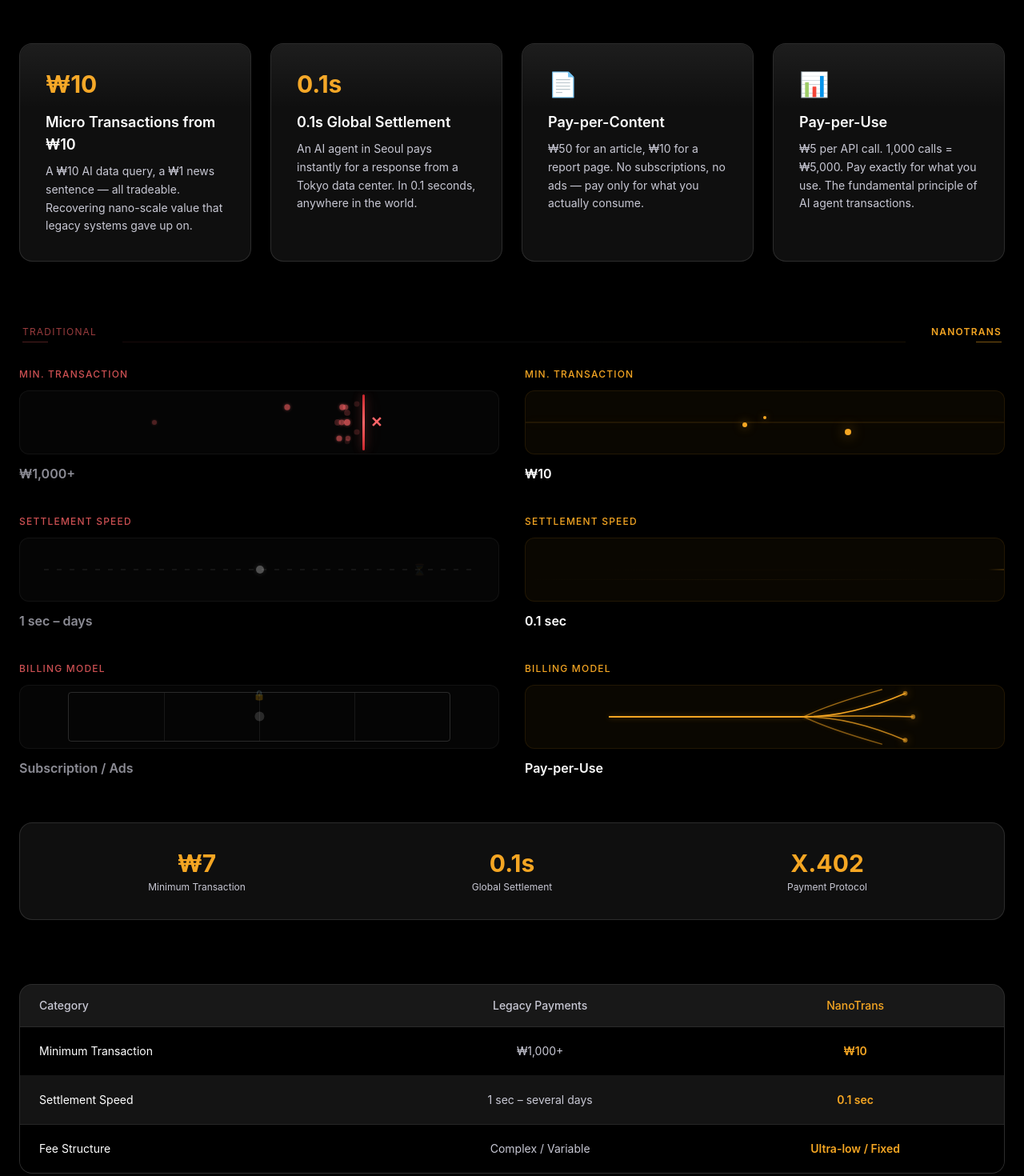
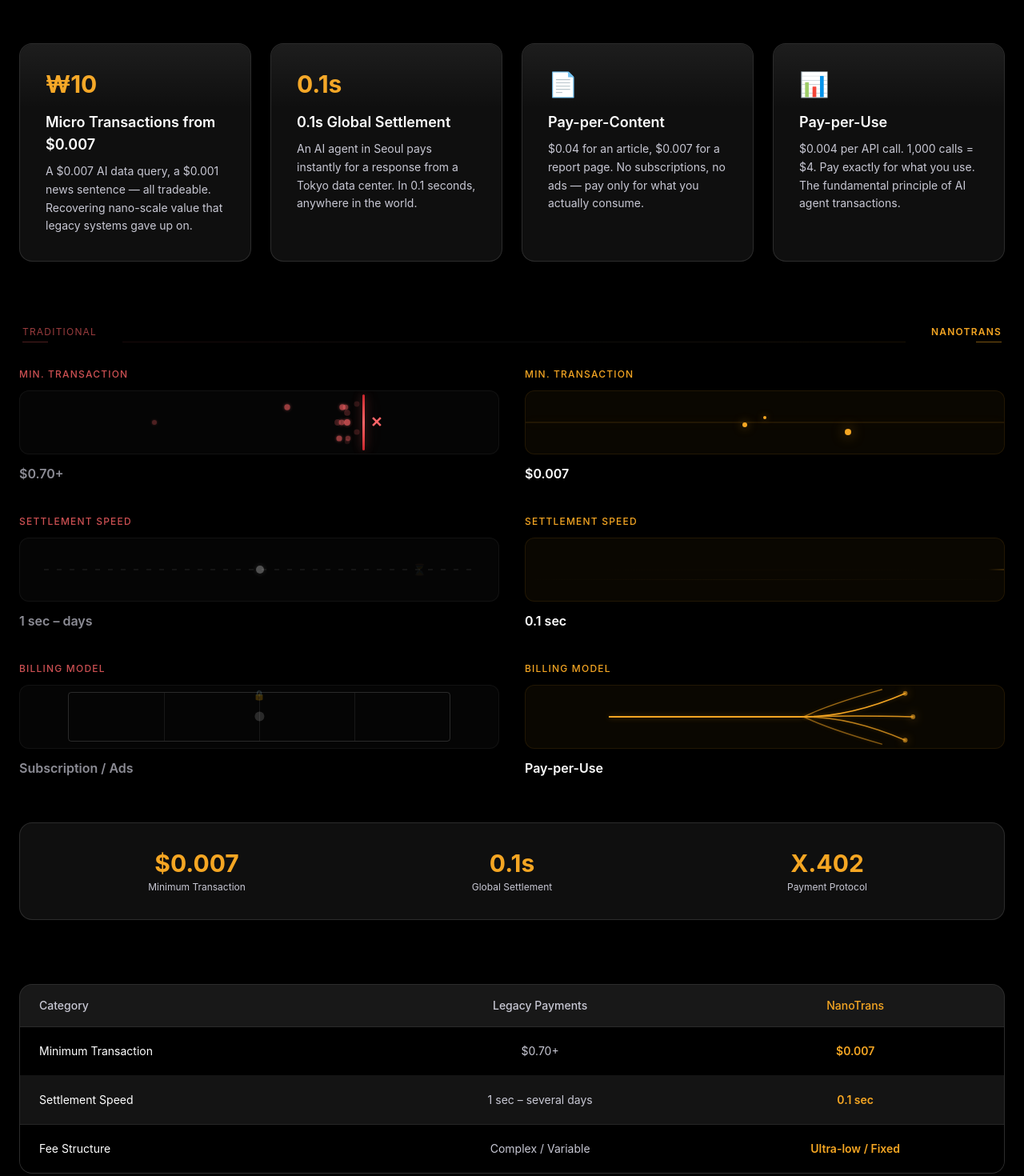
Before and after one commit to wiselake/homepage, a Next.js app: page /en/nanotrans in a window 1280 px wide. Shown: the part 480-1950 px from the top of the page at 80% size. Built offline with nearby package versions, Linux system fonts and the light colour scheme.

Commit message:
Convert English version currency from KRW to USD
- ₩10 → $0.007, ₩1,000 → $0.70, etc. across all en.json text
- Move stat values to i18n keys for locale-aware display
- NanoTransComparison stats now use translated values

Co-Authored-By: Claude Opus 4.6 <noreply@anthropic.com>

```diff
--- a/src/components/sections/NanoTransComparison.tsx
+++ b/src/components/sections/NanoTransComparison.tsx
@@ -509,9 +509,9 @@ export function NanoTransComparison() {
         transition={{ delay: 1.2, duration: 0.6 }}
       >
         {[
-          { value: "₩10", sub: t("stat.minTx") },
-          { value: "0.1s", sub: t("stat.settlement") },
-          { value: "X.402", sub: t("stat.protocol") },
+          { value: t("stat.minTxValue"), sub: t("stat.minTx") },
+          { value: t("stat.settlementValue"), sub: t("stat.settlement") },
+          { value: t("stat.protocolValue"), sub: t("stat.protocol") },
         ].map((stat, i) => (
           <div key={i} className="text-center">
             <div className="text-2xl sm:text-3xl font-bold text-accent mb-1">
--- a/src/messages/en.json
+++ b/src/messages/en.json
@@ -27,7 +27,7 @@
     "visionLabel": "Vision",
     "visionTitle1": "The Micro-Capillaries of the AI Economy",
     "visionTitle2": "The Global Standard for Value Exchange",
-    "visionDesc": "In a world where AI agents transact autonomously, even ₩10 worth of data must reach anywhere on the globe in 0.1 seconds. WiseLake builds that pathway.",
+    "visionDesc": "In a world where AI agents transact autonomously, even a fraction of a cent worth of data must reach anywhere on the globe in 0.1 seconds. WiseLake builds that pathway.",
     "missionLabel": "Mission",
     "missionTitle1": "Fair Value for Every Data",
     "missionTitle2": "and Every Piece of Content",
@@ -40,7 +40,7 @@
     "subtitle2": "Legacy payment systems cannot keep up.",
     "minAmount": {
       "title": "Minimum Transaction Too High",
-      "desc": "A ₩10 data query, a ₩1 news sentence — in legacy payment systems, fees exceed the principal. Nano-scale transactions between AI agents simply cannot happen."
+      "desc": "A $0.007 data query, a $0.001 news sentence — in legacy payment systems, fees exceed the principal. Nano-scale transactions between AI agents simply cannot happen."
     },
     "latency": {
       "title": "Slow Settlement",
@@ -57,8 +57,8 @@
     "subtitle": "Just as HTTP became the standard for information transfer, the X.402 Protocol becomes the standard for AI agent payments.",
     "features": {
       "microPayment": {
-        "title": "Micro Transactions from ₩10",
-        "desc": "A ₩10 AI data query, a ₩1 news sentence — all tradeable. Recovering nano-scale value that legacy systems gave up on."
+        "title": "Micro Transactions from $0.007",
+        "desc": "A $0.007 AI data query, a $0.001 news sentence — all tradeable. Recovering nano-scale value that legacy systems gave up on."
       },
       "settlement": {
         "title": "0.1s Global Settlement",
@@ -66,11 +66,11 @@
       },
       "payPerContent": {
         "title": "Pay-per-Content",
-        "desc": "₩50 for an article, ₩10 for a report page. No subscriptions, no ads — pay only for what you actually consume."
+        "desc": "$0.04 for an article, $0.007 for a report page. No subscriptions, no ads — pay only for what you actually consume."
       },
       "payPerUse": {
         "title": "Pay-per-Use",
-        "desc": "₩5 per API call. 1,000 calls = ₩5,000. Pay exactly for what you use. The fundamental principle of AI agent transactions."
+        "desc": "$0.004 per API call. 1,000 calls = $4. Pay exactly for what you use. The fundamental principle of AI agent transactions."
       }
     }
   },
@@ -82,8 +82,8 @@
     "rows": {
       "minAmount": {
         "label": "Minimum Transaction",
-        "traditional": "₩1,000+",
-        "nanotrans": "₩10"
+        "traditional": "$0.70+",
+        "nanotrans": "$0.007"
       },
       "speed": {
         "label": "Settlement Speed",
@@ -100,19 +100,22 @@
   "ntComparison": {
     "headerTraditional": "Traditional",
     "trad": {
-      "amount": { "label": "Min. Transaction", "value": "₩1,000+" },
+      "amount": { "label": "Min. Transaction", "value": "$0.70+" },
       "speed": { "label": "Settlement Speed", "value": "1 sec – days" },
       "model": { "label": "Billing Model", "value": "Subscription / Ads" }
     },
     "nano": {
-      "amount": { "label": "Min. Transaction", "value": "₩10" },
+      "amount": { "label": "Min. Transaction", "value": "$0.007" },
       "speed": { "label": "Settlement Speed", "value": "0.1 sec" },
       "model": { "label": "Billing Model", "value": "Pay-per-Use" }
     },
     "stat": {
       "minTx": "Minimum Transaction",
+      "minTxValue": "$0.007",
       "settlement": "Global Settlement",
-      "protocol": "Payment Protocol"
+      "settlementValue": "0.1s",
+      "protocol": "Payment Protocol",
+      "protocolValue": "X.402"
     }
   },
   "pigplan": {
@@ -262,7 +265,7 @@
     },
     "nanotrans": {
       "title": "NanoTrans | WiseLake",
-      "description": "Micropayment infrastructure built on X.402 Protocol. Settle even ₩10 globally in 0.1 seconds.",
+      "description": "Micropayment infrastructure built on X.402 Protocol. Settle even $0.007 globally in 0.1 seconds.",
       "heroLabel": "NanoTrans",
       "heroTitle": "Nano-scale Micropayment Infrastructure",
       "heroSubtitle": "Payment solution optimized for the AI agent economy, built on X.402 Protocol"
@@ -331,7 +334,7 @@
     "subtitle": "Each service operates independently, connected as one ecosystem centered on NanoTrans.",
     "nanotrans": {
       "title": "NanoTrans",
-      "summary": "Payment infrastructure for the AI agent economy. X.402 Protocol, ₩10 to global settlement in 0.1s. The payment engine behind all WiseLake services.",
+      "summary": "Payment infrastructure for the AI agent economy. X.402 Protocol, $0.007 to global settlement in 0.1s. The payment engine behind all WiseLake services.",
       "cta": "Learn More"
     },
     "pigplan": {
--- a/src/messages/ko.json
+++ b/src/messages/ko.json
@@ -111,8 +111,11 @@
     },
     "stat": {
       "minTx": "최소 거래 단위",
+      "minTxValue": "₩10",
       "settlement": "글로벌 정산",
-      "protocol": "결제 프로토콜"
+      "settlementValue": "0.1s",
+      "protocol": "결제 프로토콜",
+      "protocolValue": "X.402"
     }
   },
   "pigplan": {
```
